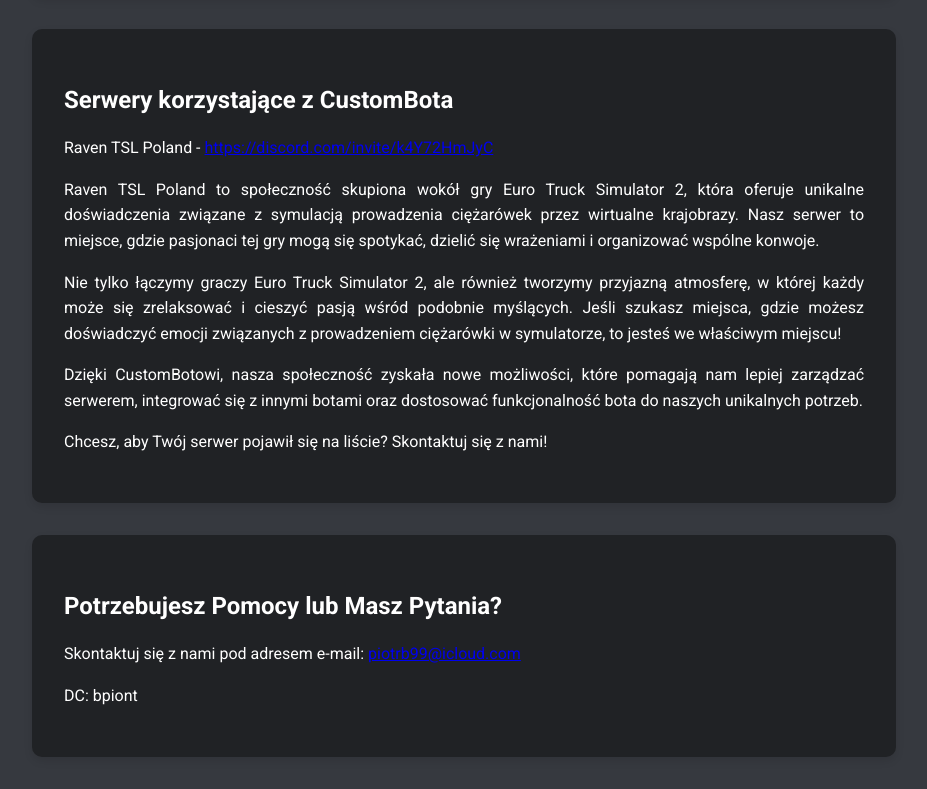
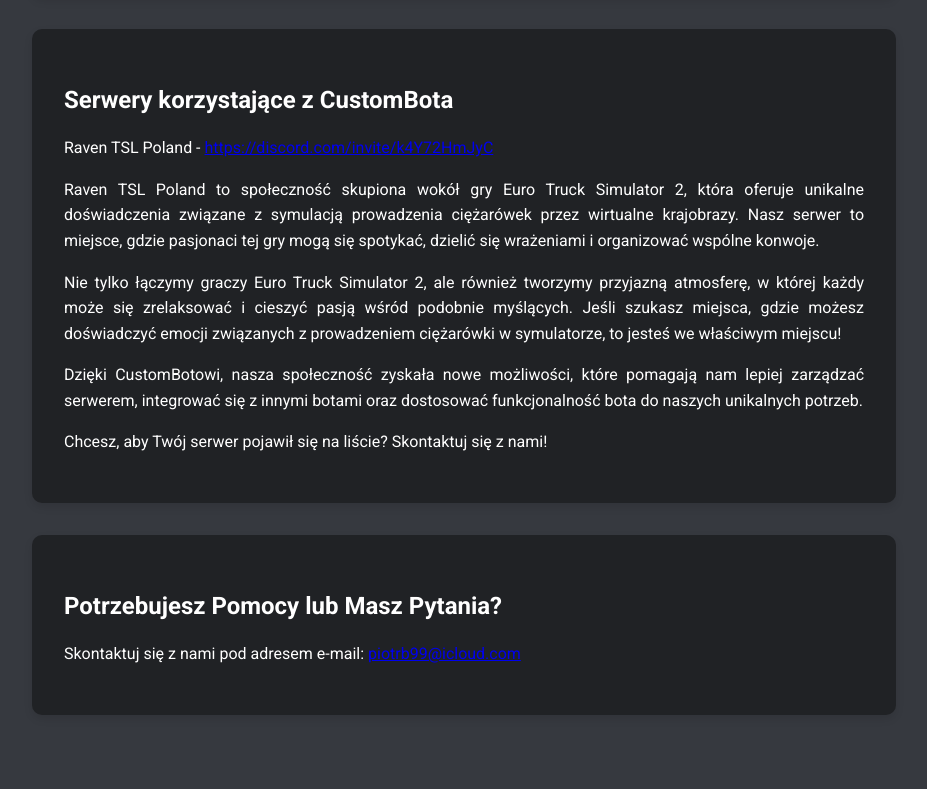
Before and after one commit to bpiont/xd, a plain HTML site: page index.html in a window 1280 px wide. Shown: the part 930-1719 px from the top of the page, without its empty margins (176-1103 px from the left). After the commit the page ends 1677 px from the top, so only its background shows below. Drawn offline with Linux system fonts and the light colour scheme.

Commit message:
Update index.html

```diff
--- a/index.html
+++ b/index.html
@@ -44,7 +44,6 @@
     <div class="contact-section">
     <h2>Potrzebujesz Pomocy lub Masz Pytania?</h2>
     <p>Skontaktuj się z nami pod adresem e-mail: <a href="mailto:piotrb99@icloud.com">piotrb99@icloud.com</a></p>
-    <p>DC: bpiont</p>
 </div>
 
 <footer>
```
